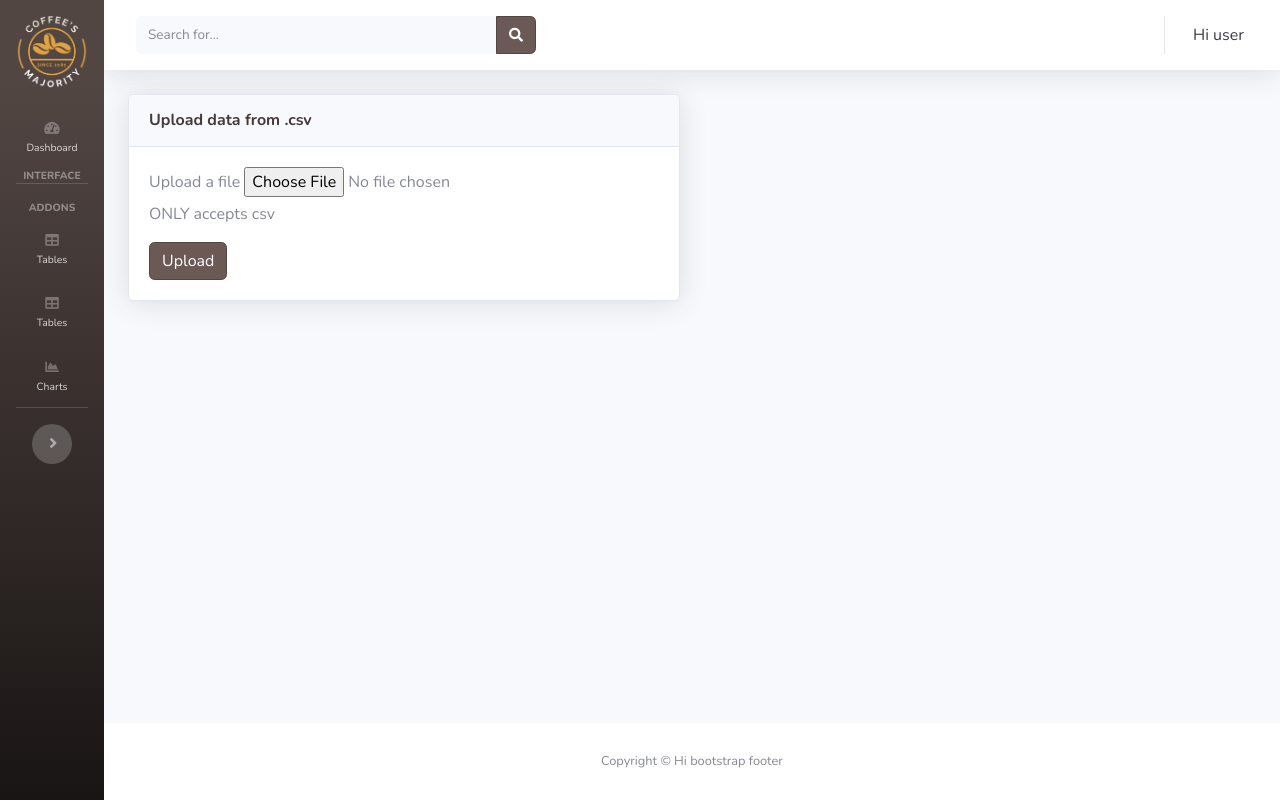
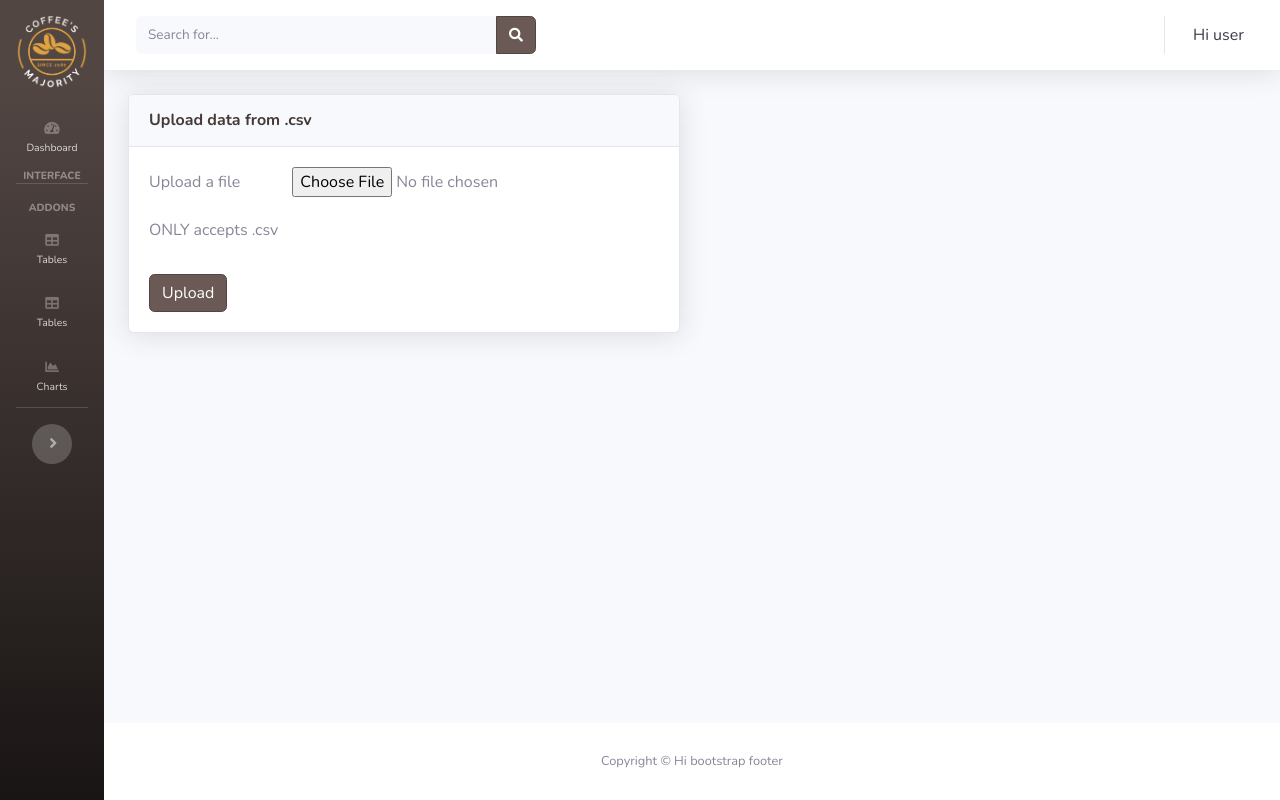
Before and after one commit to IvannaChovhan/Coffee, a Django app: template kursach/coffee/templates/coffee/upload_file.html in a window 1280 px wide. Run offline with Django 3.2, Linux system fonts and the light colour scheme; the template is opened without the code that fills it, so the values that code supplies are empty; some libraries are stand-ins or nearby versions.

Commit message:
updated pages

```diff
--- a/kursach/coffee/templates/coffee/tables_example.html
+++ b/kursach/coffee/templates/coffee/tables_example.html
@@ -15,8 +15,7 @@
 
 {% block body %}
 
-<p class="mb-4">Here you can add, update or delete data from datatable. Also you can upload your data from .csv<br>
-                Warning: if you want to upload data from .csv, it will be replaced</p>
+<p class="mb-4">Here you can add, update or delete data from datatable. Also you can upload your data from .csv</p>
 
 <!-- DataTales Example -->
 <div class="card shadow mb-4">
--- a/kursach/coffee/templates/coffee/upload_file.html
+++ b/kursach/coffee/templates/coffee/upload_file.html
@@ -18,10 +18,11 @@
       <div class="card-body">
         <form method="post" enctype="multipart/form-data">
             {% csrf_token %}
-            <label>Upload a file</label>
+
+            <label class="mr-5 mb-4">Upload a file</label>
             <input type="file" name="file">
-            <p>ONLY accepts csv</p>
-            <button class="btn btn-primary btn-succes" type="submit">Upload</button>
+            <p>ONLY accepts .csv</p>
+            <button class="btn btn-primary btn-succes mt-3" type="submit">Upload</button>
         </form>
       </div>
     </div>
--- a/kursach/coffee/views.py
+++ b/kursach/coffee/views.py
@@ -389,7 +389,7 @@ def get_objects_and_pagination(request, model, form):
     for field in form:
         fields.append(str(field.label))
     model_list = model.objects.get_queryset().order_by('id').reverse()
-    paginator = Paginator(model_list, 10)
+    paginator = Paginator(model_list, 50)
     page_number = request.GET.get('page')
     page_obj = paginator.get_page(page_number)
     object_list = [obj.get_values() for obj in page_obj.object_list]
```
